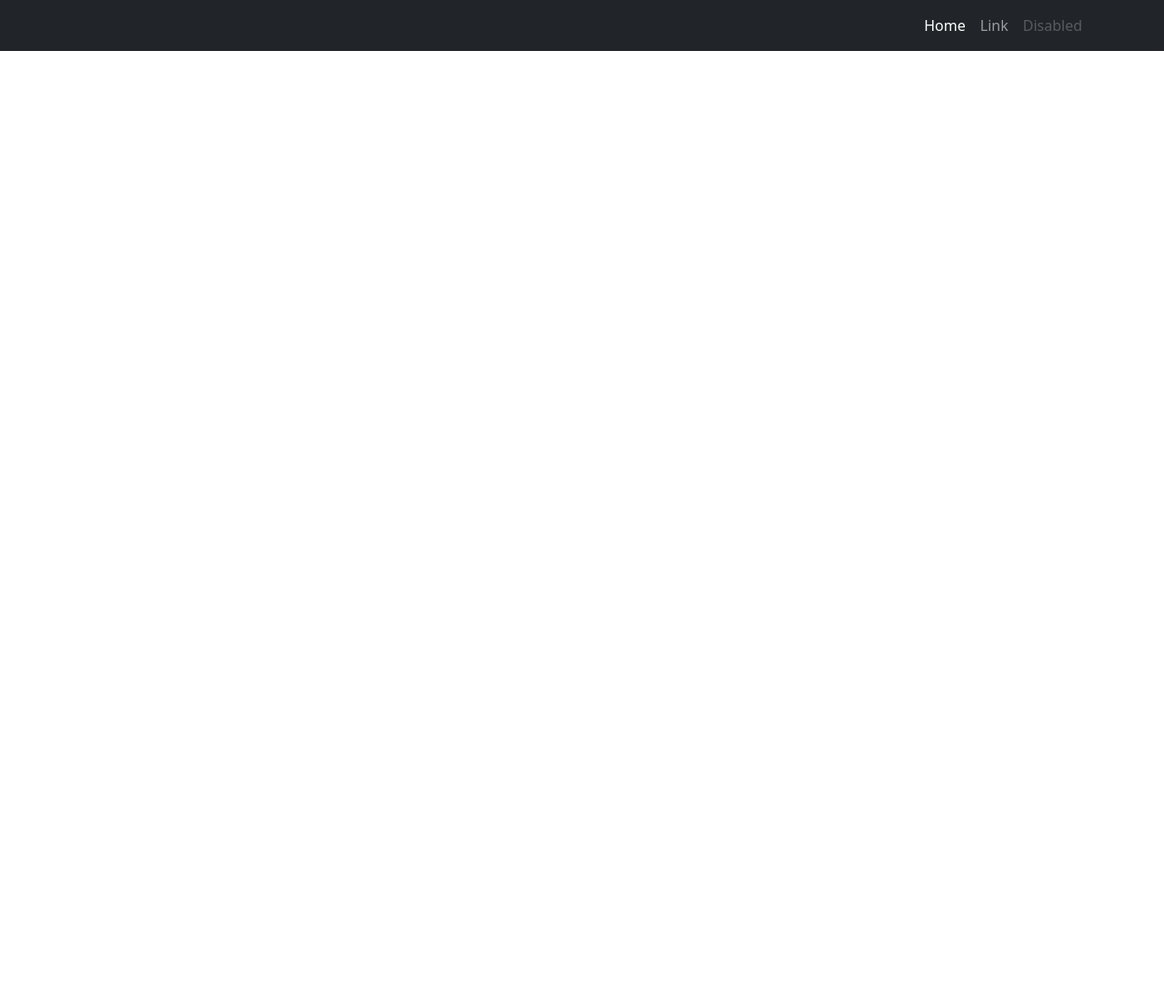
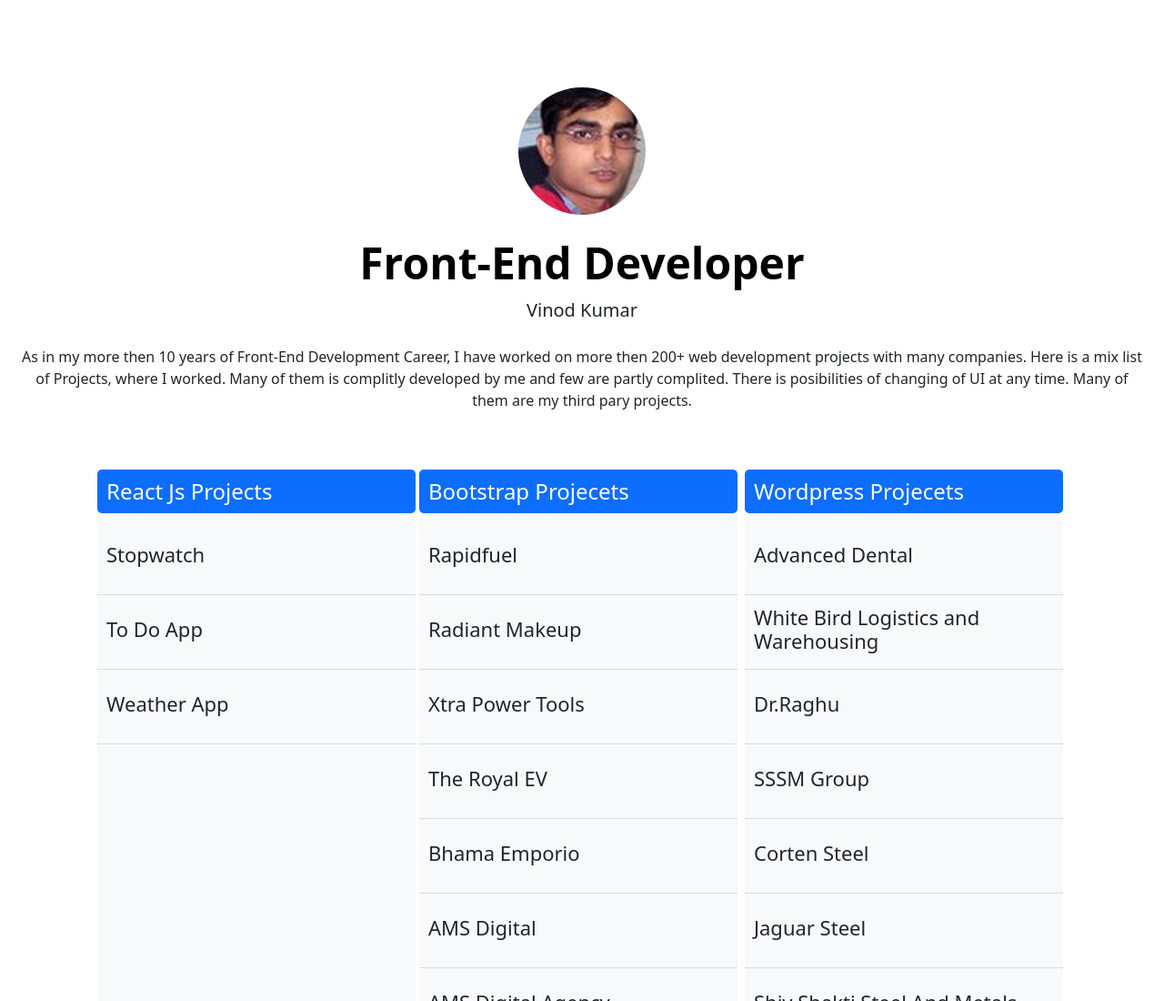
Before and after one commit to webindianlion/project-portfolio, a plain HTML site: page index.html in a window 1280 px wide. Shown: the top 1100 px of the page at 91% size. Before the commit the page ends 800 px from the top, so only its background shows below. Drawn offline with nearby package versions, Linux system fonts and the light colour scheme.

Commit message:
updated with new projects
updated with new projects

```diff
--- /dev/null
+++ b/css/custom.css
@@ -0,0 +1,31 @@
+*{
+    margin: 0;
+    padding: 0;
+}
+a{
+    text-decoration: none;
+    color: inherit;
+}
+
+.project-list-cont {
+    display: flex;
+    justify-content: center;
+}
+.project-list-cont .ttl{
+    background-color: #0d6efd;
+    color: #fff;
+    font-size: 24px;
+    padding: 10px;
+    border-radius: 5px;
+}
+.project-list-item {
+    padding: 10px;
+    border-bottom: 1px solid #ddd;
+    min-height: 82px;
+    display: flex;
+    flex-direction: column;
+    justify-content: center;
+}
+.project-list-item h3 {
+    font-size: 22px;
+}
--- a/index.html
+++ b/index.html
@@ -8,33 +8,109 @@
         <link rel="stylesheet" href="https://cdnjs.cloudflare.com/ajax/libs/bootstrap/5.3.2/css/bootstrap.min.css"  />
         <link rel="stylesheet" href="https://cdnjs.cloudflare.com/ajax/libs/OwlCarousel2/2.3.4/assets/owl.carousel.min.css" />
         <link rel="stylesheet" href="https://cdnjs.cloudflare.com/ajax/libs/OwlCarousel2/2.3.4/assets/owl.theme.default.min.css" />
-        <link rel="stylesheet" href="./css/custom.js">
+        <link rel="icon" href="./images/vinod_thumbnil.jpg" sizes="192x192" />
+        <link rel="stylesheet" href="./css/custom.css">
     </head>
     <body>
 
-        <nav class="navbar navbar-expand-lg navbar-dark bg-dark" aria-label="Fifth navbar example">
-            <div class="container">
-              <a class="navbar-brand" href="#"><img src="./images/logo.webp" alt=""></a>
-              <button class="navbar-toggler" type="button" data-bs-toggle="collapse" data-bs-target="#navbarsExample05" aria-controls="navbarsExample05" aria-expanded="false" aria-label="Toggle navigation">
-                <span class="navbar-toggler-icon"></span>
-              </button>
+      <div class="px-4 py-5 mt-5 text-center">
+        <img class="d-block mx-auto mb-4" src="./images/vinod_thumbnil.jpg" alt="" style="border-radius: 50%;">
+        <h1 class="display-5 fw-bold text-body-emphasis">Front-End Developer</h1>
+        <div class="col-lg-6 mx-auto"> <p class="lead mb-4">Vinod Kumar</p> </div>
+        <p class="">As in my more then 10 years of Front-End Development Career, I have worked on more then 200+ web development projects with many companies. Here is a mix list of Projects, where I worked. Many of them is complitly developed by me and few are partly complited. There is posibilities of changing of UI at any time. Many of them are my third pary projects.</p>
+      </div>
 
-              <div class="collapse navbar-collapse justify-content-end" id="navbarsExample05">
-                <ul class="navbar-nav mb-2 mb-lg-0">
-                  <li class="nav-item">
-                    <a class="nav-link active" aria-current="page" href="#">Home</a>
-                  </li>
-                  <li class="nav-item">
-                    <a class="nav-link" href="#">Link</a>
-                  </li>
-                  <li class="nav-item">
-                    <a class="nav-link disabled" aria-disabled="true">Disabled</a>
-                  </li>
-                </ul>
+      <div class="project-list-cont">
+        <div class="d-flex flex-column align-items-stretch flex-shrink-0 bg-body-tertiary" style="width: 350px;">
+          <h2 class="ttl">React Js Projects </h2>
 
-              </div>
-            </div>
-          </nav>
+          <div class="list-group list-group-flush">
+            <a href="https://webindianlion.github.io/reactjs_stopwatch" class="project-list-item"><h3 class="">Stopwatch</h3></a>
+            <a href="https://webindianlion.github.io/reactjs-todoapp" class="project-list-item"><h3 class="">To Do App</h3></a>
+            <a href="https://webindianlion.github.io/reactjs-weatherapp" class="project-list-item"><h3 class="">Weather App</h3></a>
+          </div>
+        </div>
+        <!------------------------------------------------------------>
+
+        <div class="d-flex flex-column align-items-stretch flex-shrink-0 bg-body-tertiary mx-1" style="width: 350px;">
+          <h2 class="ttl">Bootstrap Projecets</h2>
+
+          <div class="list-group list-group-flush">
+            <a href="https://rapidfuel.in/" class="project-list-item"><h3 class="">Rapidfuel</h3></a>
+            <a href="https://radiantmakeup.in/" class="project-list-item"><h3 class="">Radiant Makeup</h3></a>
+            <a href="https://xtrapowertools.com/" class="project-list-item"><h3 class="">Xtra Power Tools</h3></a>
+            <a href="https://theroyalev.com/" class="project-list-item"><h3 class="">The Royal EV</h3></a>
+            <a href="https://bhamaemporio.com/" class="project-list-item"><h3 class="">Bhama Emporio</h3></a>
+            <a href="https://www.amsdigital.in/" class="project-list-item"><h3 class="">AMS Digital</h3></a>
+            <a href="https://www.amsdigitalagency.com/" class="project-list-item"><h3 class="">AMS Digital Agency</h3></a>
+            <a href="https://www.vrdcreative.com/" class="project-list-item"><h3 class="">VRD Creative</h3></a>
+            <a href="https://capsurenterprises.com" class="project-list-item"><h3 class="">Capsur Enterprises</h3> </a>
+            <a href="https://siddharthphotographix.com" class="project-list-item"><h3 class="">Siddharth Photo Graphix</h3> </a>
+            <a href="https://kenicoglobal.com/ " class="project-list-item"><h3 class="">Kenico Global</h3> </a>
+            <a href="https://kenicomortgage.com" class="project-list-item"><h3 class="">Kenico Mortgage</h3> </a>
+            <a href="https://www.fdasindia.org/" class="project-list-item"><h3 class="">Federation for Development of Accreditation Services (FDAS)</h3> </a>
+            <a href="https://motomorinigurgaon.in" class="project-list-item"><h3 class="">Moto Morning Gurgaon</h3> </a>
+            <a href="https://motovaultgurgaon.in" class="project-list-item"><h3 class="">Moto Vault Gurgaon</h3> </a>
+            <a href="https://smritirajdentistry.com" class="project-list-item"><h3 class="">Smriti Raj Dentistry</h3> </a>
+            <a href="http://kenicodispatch.com/" class="project-list-item"><h3 class="">Kenico Dispatch</h3> </a>
+            <a href="https://sminfra.net/" class="project-list-item"><h3 class="">SM Infra</h3> </a>
+            <a href="https://benellikeewaygurgaon.in" class="project-list-item"><h3 class="">Benelli Keeway Gurgaon</h3> </a>
+
+            <!--
+            <a href="https://affle.com" class="project-list-item"><h3 class="">Affle</h3> </a>
+            <a href="https://enterprise.affle.com/" class="project-list-item"><h3 class="">Enterprise Affle</h3> </a>
+            <a href="https://mfaas.com" class="project-list-item"><h3 class="">mFaas</h3> </a>
+            <a href="https://enterprise.affle.com/casestudies" class="project-list-item"><h3 class="">Enterprise Affle Case Studies</h3> </a>
+            <a href="https://media.affle.com/" class="project-list-item"><h3 class="">Media Affle</h3> </a>
+            <a href="https://enterprise.affle.com/blog/" class="project-list-item"><h3 class="">Enterprise Affle Blog</h3> </a>
+            <a href="https://mfaas.com/resources" class="project-list-item"><h3 class="">mFaas Resources</h3> </a>
+            <a href="https://vizury.com/" class="project-list-item"><h3 class="">Vizury</h3> </a>
+            -->
+
+          </div>
+        </div>
+
+
+
+        <!------------------------------------------------------------>
+
+        <div class="d-flex flex-column align-items-stretch flex-shrink-0 bg-body-tertiary mx-1" style="width: 350px;">
+          <h2 class="ttl">Wordpress Projecets</h2>
+
+          <div class="list-group list-group-flush">
+            <a href="https://advanceddental.co.in/" class="project-list-item"><h3 class="">Advanced Dental</h3> </a>
+            <a href="https://wblw.uk/" class="project-list-item"><h3 class="">White Bird Logistics and Warehousing</h3> </a>
+            <a href="http://drraghu.com/" class="project-list-item"><h3 class="">Dr.Raghu</h3> </a>
+            <a href="https://sssmgroup.com/" class="project-list-item"><h3 class="">SSSM Group</h3></a>
+            <a href="https://www.corten.in/" class="project-list-item"><h3 class="">Corten Steel</h3></a>
+            <a href="https://www.jaguarsteel.com/" class="project-list-item"><h3 class="">Jaguar Steel</h3></a>
+            <a href="https://www.shivshaktisteelmetals.com/" class="project-list-item"><h3 class="">Shiv Shakti Steel And Metals</h3>
+            </a>
+            <a href="https://huntechengineers.com/" class="project-list-item"><h3 class="">Huntech Engineers</h3></a>
+            <a href="https://www.amsdigital.in/blog/" class="project-list-item"><h3 class="">AMS Digital Blog</h3></a>
+            <a href="https://www.amsdigitalagency.com/blogs/" class="project-list-item"><h3 class="">AMS Digital Agency Blog</h3></a>
+            <a href="https://www.techamsdigital.com/" class="project-list-item"><h3 class="">Tech AMS Digital</h3></a>
+            <a href="https://amsdigital.us/" class="project-list-item"><h3 class="">AMS Digital US</h3></a>
+            <a href="" class="project-list-item"><h3 class=""></h3></a>
+            <a href="" class="project-list-item"><h3 class=""></h3></a>
+            <a href="" class="project-list-item"><h3 class=""></h3></a>
+
+
+          </div>
+        </div>
+
+<br><br><br><br><br>
+
+
+      </div>
+
+
+
+
+
+
+
+
 
         <script src="https://cdnjs.cloudflare.com/ajax/libs/jquery/3.7.1/jquery.min.js"></script>
         <script src="https://cdnjs.cloudflare.com/ajax/libs/OwlCarousel2/2.3.4/owl.carousel.min.js"></script>
```
Also changed, not shown: images/vinod_thumbnil.jpg (added).
